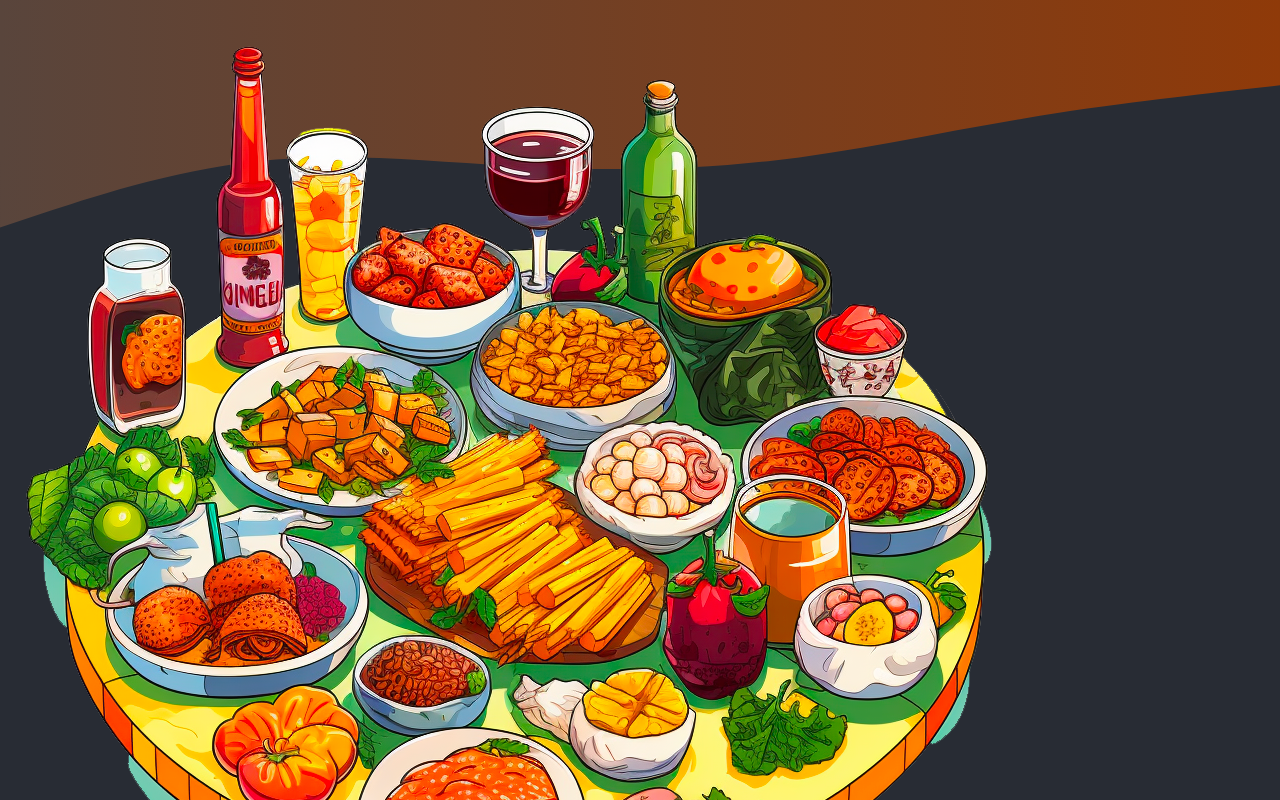
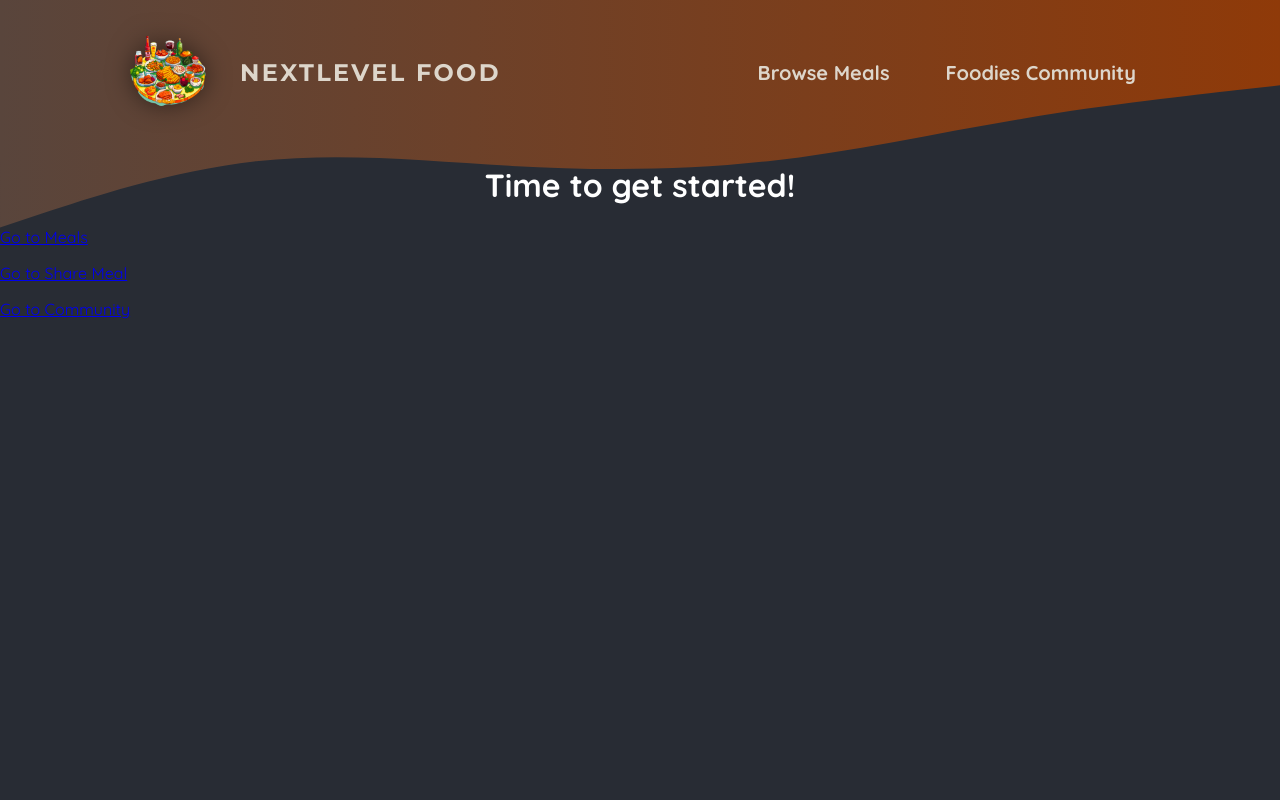
Before and after one commit to Besufekad-HAZ/food-next, a Next.js app: page / in a window 1280 px wide. Shown: the top 800 px of the page. Built offline with nearby package versions, Linux system fonts and the light colour scheme.

Commit message:
Fix some issues

```diff
--- a/components/main-header.js
+++ b/components/main-header.js
@@ -1,19 +1,17 @@
 import Link from "next/link";
 
-import logoimg from "@/assets/logo.png";
+import logoImg from "@/assets/logo.png";
+import classes from "./main-header.module.css";
 
 export default function MainHeader() {
   return (
-    <header className="page-header">
-      <Link href="/" className="logo">
-        <img
-          src={logoimg.src}
-          alt="NextLevel Food Logo Plate with food on it"
-        />
+    <header className={classes.header}>
+      <Link className={classes.logo} href="/">
+        <img src={logoImg.src} alt="A plate with food on it" />
         NextLevel Food
       </Link>
 
-      <nav className="main-nav">
+      <nav className={classes.nav}>
         <ul>
           <li>
             <Link href="/meals">Browse Meals</Link>
--- /dev/null
+++ b/components/main-header.module.css
@@ -0,0 +1,67 @@
+.header {
+  display: flex;
+  justify-content: space-between;
+  align-items: center;
+  padding: 2rem 1rem;
+}
+
+@media (min-width: 768px) {
+  .header {
+    padding: 2rem 10%;
+  }
+}
+
+.nav ul {
+  list-style: none;
+  margin: 0;
+  padding: 0;
+  display: flex;
+  gap: 1.5rem;
+  /* font-family: 'Montserrat', sans-serif; */
+  font-size: 1.25rem;
+}
+
+.nav a {
+  text-decoration: none;
+  color: #ddd6cb;
+  font-weight: bold;
+  padding: 0.5rem 1rem;
+  border-radius: 0.5rem;
+}
+
+.nav a:hover,
+.nav a:active {
+  background: linear-gradient(90deg, #ff8a05, #f9b331);
+  background-clip: text;
+  -webkit-background-clip: text;
+  -webkit-text-fill-color: transparent;
+  text-shadow: 0 0 18px rgba(248, 190, 42, 0.8);
+}
+
+.active {
+  background: linear-gradient(90deg, #ff8a05, #f9b331);
+  background-clip: text;
+  -webkit-background-clip: text;
+  -webkit-text-fill-color: transparent;
+}
+
+.logo {
+  display: flex;
+  align-items: center;
+  justify-content: center;
+  gap: 2rem;
+  text-decoration: none;
+  color: #ddd6cb;
+  font-weight: bold;
+  font-family: 'Montserrat', sans-serif;
+  letter-spacing: 0.15rem;
+  text-transform: uppercase;
+  font-size: 1.5rem;
+}
+
+.logo img {
+  width: 5rem;
+  height: 5rem;
+  object-fit: contain;
+  filter: drop-shadow(0 0 0.75rem rgba(0, 0, 0, 0.5));
+}
```
Also changed, not shown: app/layout.js (line endings or trailing spaces).
